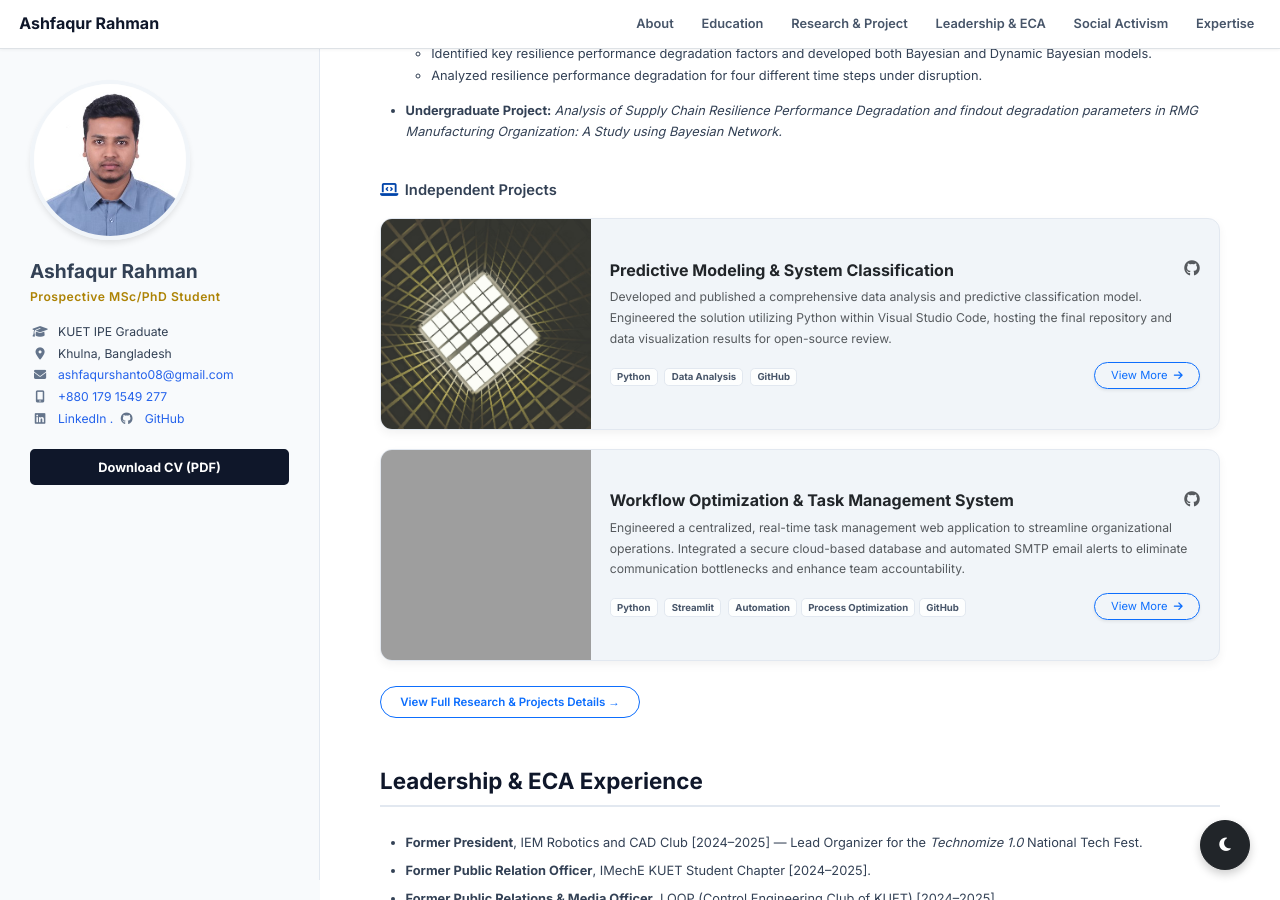
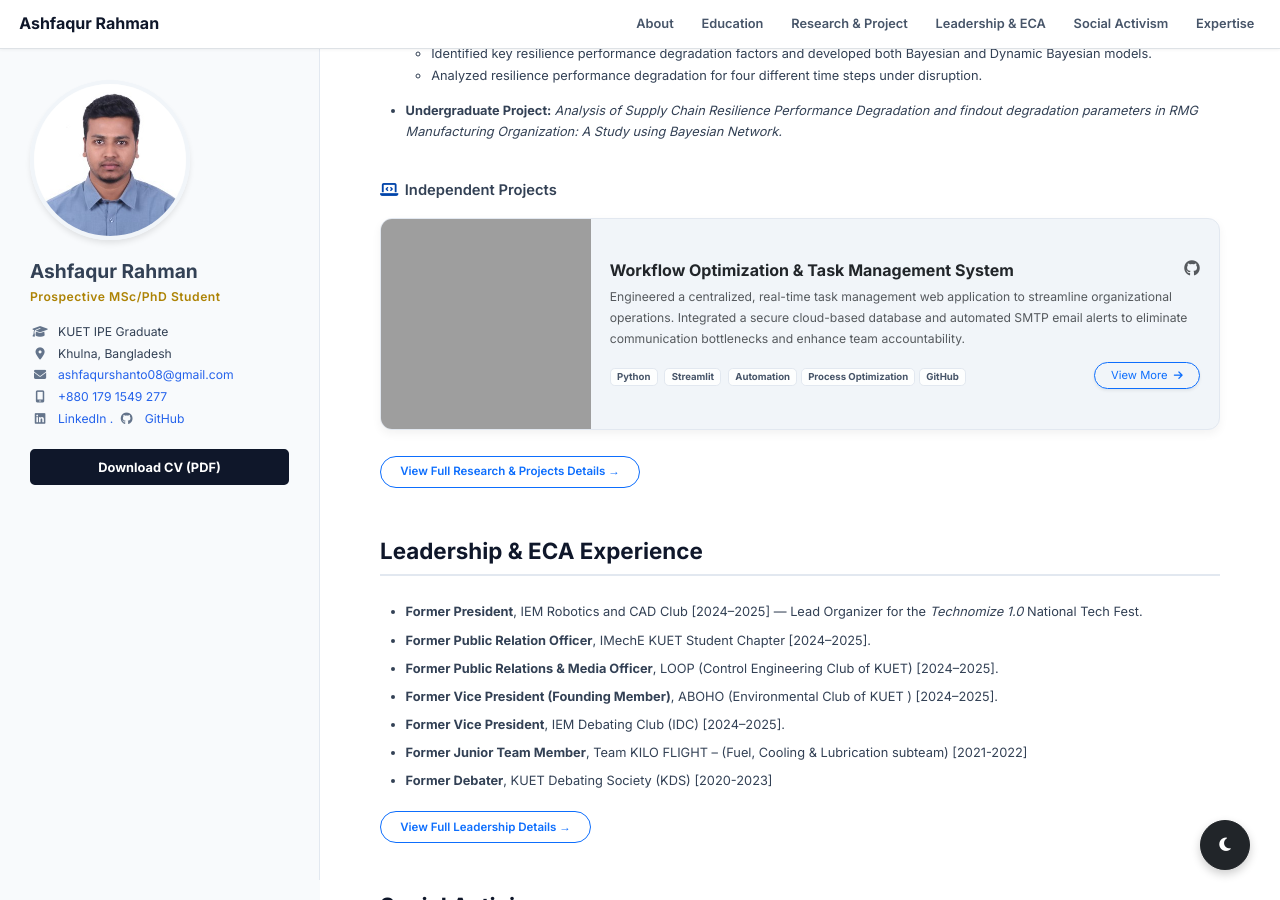
Before and after one commit to AshfaqurRahman99/AshfaqurRahman99.github.io, a Jekyll site: the page index.html, which Jekyll copies as it is, in a window 1280 px wide and 900 px high, scrolled down 1026 px. Built offline with Jekyll 4.4.1, drawn with Linux system fonts in a browser that asks for light colours; a style sheet for code colours, icons or effects is not loaded.

Commit message:
Update index.html

```diff
--- a/index.html
+++ b/index.html
@@ -974,16 +974,16 @@
                 </h4>
 
                 <!-- Project Box 1: Predictive Modeling -->
-                <div class="card project-card border-0 shadow-sm mb-4">
-                    <div class="row g-0 h-100">
+                <!-- <div class="card project-card border-0 shadow-sm mb-4">
+                    <div class="row g-0 h-100"> -->
                         <!-- Left Side: Square Image -->
-                        <div class="col-md-4 col-lg-3">
+                        <!-- <div class="col-md-4 col-lg-3">
                             <img src="Gallery/Research&Projects/python-project.jpg" class="img-fluid project-img"
                                 alt="Predictive Modeling Dashboard">
-                        </div>
+                        </div> -->
 
                         <!-- Right Side: Text & Details -->
-                        <div class="col-md-8 col-lg-9 d-flex align-items-center">
+                        <!-- <div class="col-md-8 col-lg-9 d-flex align-items-center">
                             <div class="card-body p-4 w-100">
                                 <div class="d-flex justify-content-between align-items-center mb-2">
                                     <h5 class="card-title fw-bold mb-0">Predictive Modeling & System Classification
@@ -997,19 +997,19 @@
                                     classification model. Engineered the solution utilizing Python within Visual
                                     Studio Code, hosting the final repository and data visualization results for
                                     open-source review.
-                                </p>
+                                </p> -->
 
                                 <!-- Tech Stack Badges & View More Button (Flex Container) -->
-                                <div class="mt-3 d-flex justify-content-between align-items-end flex-wrap gap-2">
+                                <!-- <div class="mt-3 d-flex justify-content-between align-items-end flex-wrap gap-2"> -->
                                     <!-- Left: Badges -->
-                                    <div>
+                                    <!-- <div>
                                         <span class="badge project-badge me-1 mb-1">Python</span>
                                         <span class="badge project-badge me-1 mb-1">Data Analysis</span>
                                         <span class="badge project-badge mb-1">GitHub</span>
-                                    </div>
+                                    </div> -->
 
                                     <!-- Right: View More Button -->
-                                    <a href="research-projects.html" class="btn btn-sm btn-outline-primary shadow-sm"
+                                    <!-- <a href="research-projects.html" class="btn btn-sm btn-outline-primary shadow-sm"
                                         style="border-radius: 20px; font-weight: 500; padding: 4px 16px;">
                                         View More <i class="fa-solid fa-arrow-right ms-1"
                                             style="font-size: 0.8rem;"></i>
@@ -1018,7 +1018,7 @@
                             </div>
                         </div>
                     </div>
-                </div>
+                </div> -->
 
                 <!-- Project Box 2: Workflow Optimization & Task Management System -->
                 <div class="card project-card border-0 shadow-sm mb-4">
```
